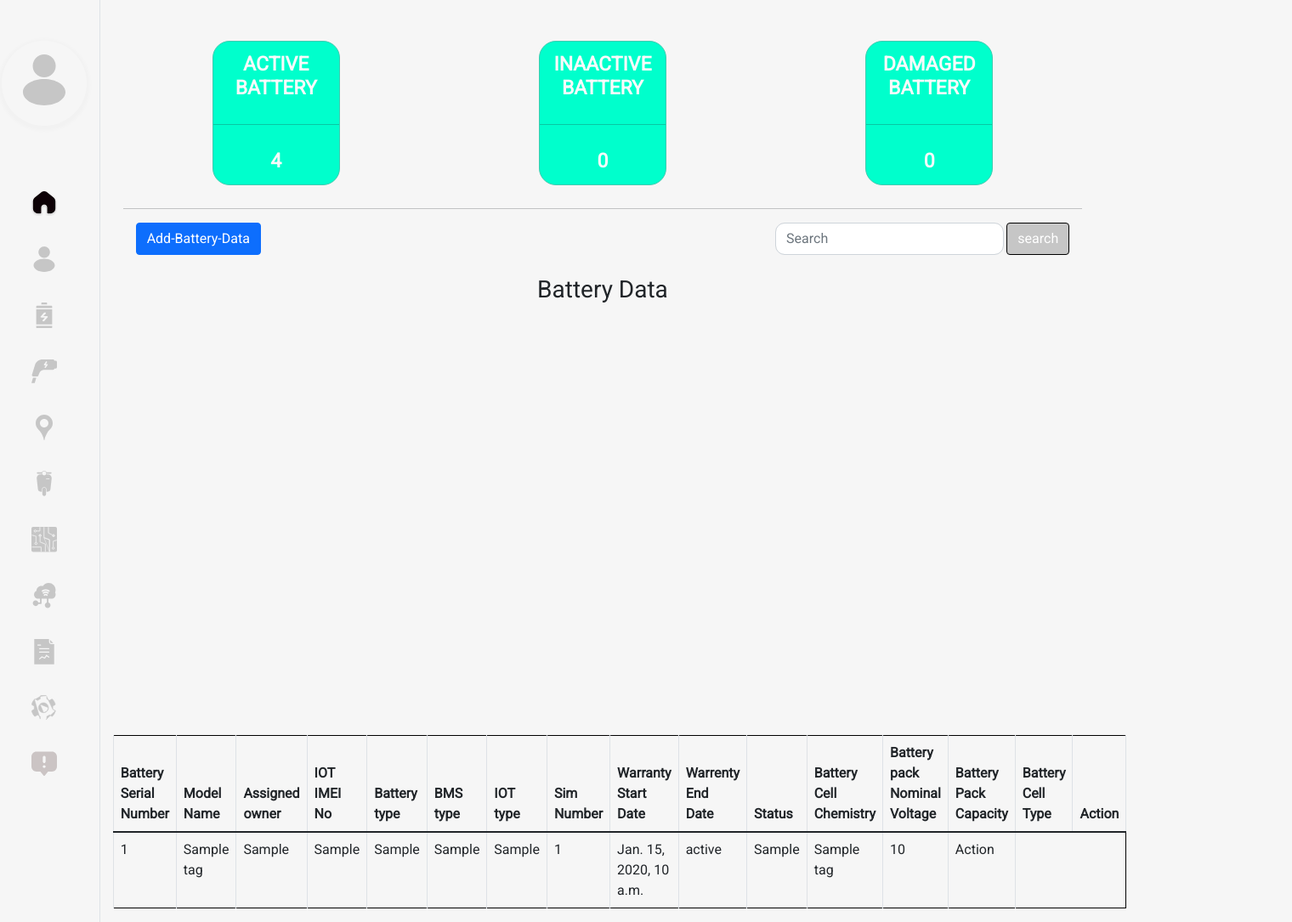
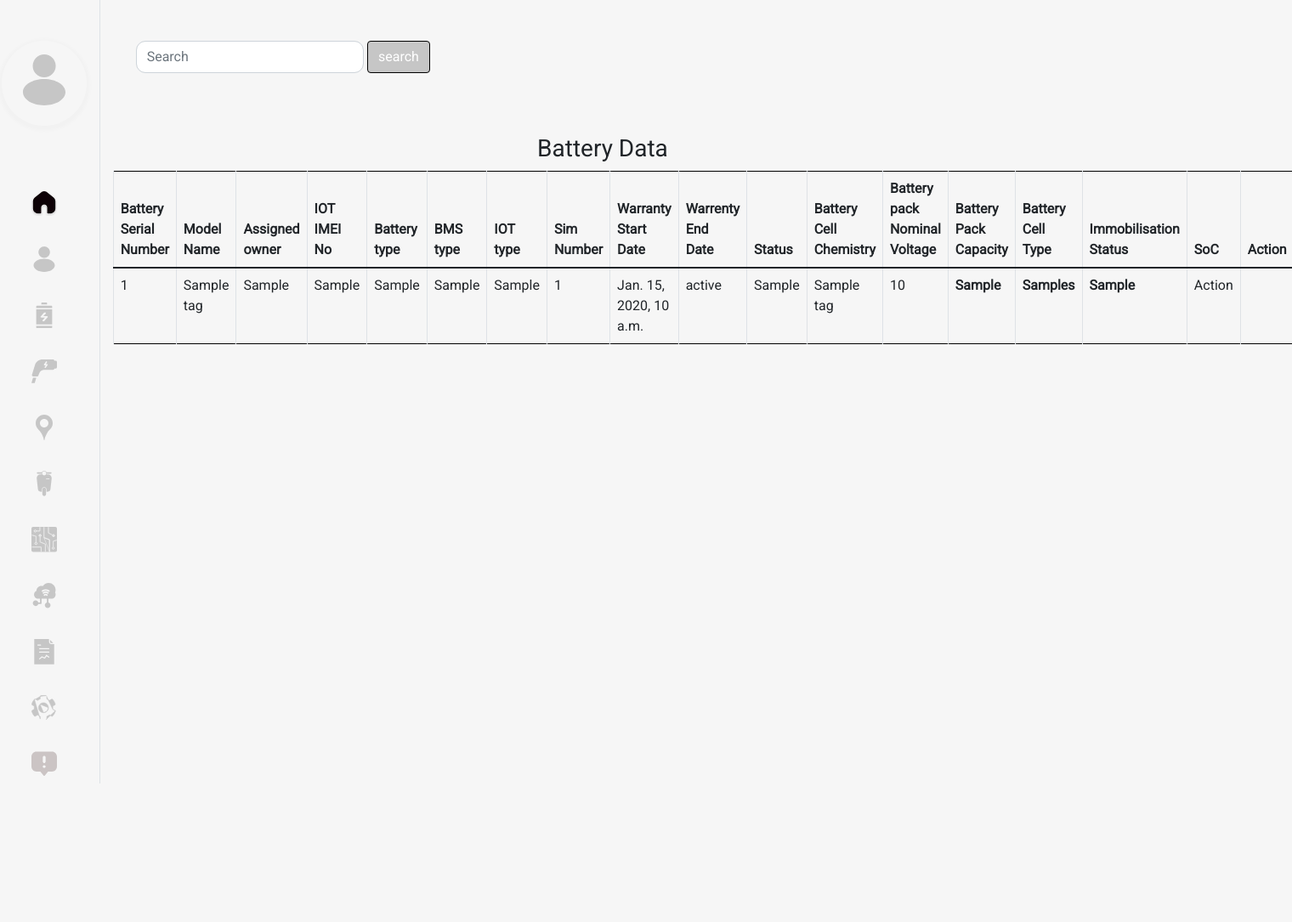
Before and after one commit to anirudh-ramesh/cerberus.py, a Django app: template cerberus/accounts/templates/accounts/view_all_battery.html in a window 1520 px wide. Shown: the whole page at 85% size. After the commit the page ends 922 px from the top, so only its background shows below. Run offline with Django 4.2, Linux system fonts and the light colour scheme; the template is opened without the code that fills it: most values are stand-ins (such as "Sample title", 1, 10 or a date in 2020); some libraries are stand-ins or nearby versions.

Commit message:
removing active inacrive status and add button in view battery

```diff
--- a/cerberus/accounts/static/accounts/css/base.css
+++ b/cerberus/accounts/static/accounts/css/base.css
@@ -254,10 +254,10 @@
     border: 1px solid black;
     background-color: #c6c6c6;
 }
-#table-scrollable-div{
+/* #table-scrollable-div{
 width: 600px !important;
 height: 500px !important;
-}
+} */
 
 .table_view_battery{
     border: 1px solid rgb(0, 0, 0);
--- a/cerberus/accounts/templates/accounts/view_all_battery.html
+++ b/cerberus/accounts/templates/accounts/view_all_battery.html
@@ -10,40 +10,16 @@
 
 {% block menu %}
 <div class="col-md-10 ">
-<div class="row d-flex justify-content-around mt-5">
-   <div class="col-md-2 " id="battery-status-box">
-       <h6 class="battery-status-box-label">ACTIVE BATTERY</h6>
-       <hr>
-       <h6 class="battery-status-box-label">4 </h6>
-   </div>
-   <div class="col-md-2 " id="battery-status-box">
-      <h6 class="battery-status-box-label" >INAACTIVE BATTERY</h6>
-       <hr>
-       <h6 class="battery-status-box-label">0 </h6>
-   </div>
-   <div class="col-md-2  " id="battery-status-box">
-      <h6 class="battery-status-box-label">DAMAGED BATTERY</h6>
-       <hr>
-       <h6 class="battery-status-box-label">0</h6>
-   </div>
-</div>
-<hr class="battery-status-box-break">
-<div class="row ">
-   <div class="col-md-12 d-flex flex-row justify-content-between">
-      <div class="col-md-2">
-         <form method="post">
-            {% csrf_token %}
-            <button class="btn btn-primary" id="Add-Battery-Data">
-               Add-Battery-Data
-            </button>
-         </form>
-      </div>
+
+
+<div class="row py-5">
+   <div class="col-md-12 d-flex flex-row justify-content-between ">
       <div class="col-md-4 input-group">
          <form method="post" class="d-flex flex-row" id="view-battery-search-form">
             {% csrf_token %}
          <input type="search" class="form-control rounded" id="view-battery-search-bar" placeholder="Search" aria-label="Search" aria-describedby="search-addon" />
-         <button type="button" class="btn btn-primary" id="view-battery-search-button">search</button>
-         <form>
+         <button type="submit" class="btn btn-primary" id="view-battery-search-button">search</button>
+         </form>
        </div>
    </div>
 </div>
@@ -70,6 +46,8 @@
        <th>Battery pack Nominal Voltage</th>
        <th>Battery Pack Capacity</th>
        <th>Battery Cell Type</th>
+       <th>Immobilisation Status</th>
+       <th>SoC</th>
        <th>Action</th>
      </tr>
    </thead>
@@ -89,6 +67,9 @@
     <td>{{tag.Battery_Cell_Chemistry}}</td>
     <td>{{tag.Battery_pack_Nominal_Voltage}}</td>
     <td>{{tag.Battery_Pack_Capacity}}</td>
+    <th>{{tag.Battery_Cell_Type}}</th>
+   <th>{{tag.Immobilisation_Statu}}s</th>
+   <th>{{tag.SoC}}</th>
     <td>Action</td>
     </tr>
    </tbody>
--- a/cerberus/cerberus_django/settings.py
+++ b/cerberus/cerberus_django/settings.py
@@ -9,7 +9,7 @@
 For the full list of settings and their values, see
 https://docs.djangoproject.com/en/4.1/ref/settings/
 """
-
+import redis
 from pathlib import Path
 from decouple import config
 
@@ -172,3 +172,5 @@
 # https://docs.djangoproject.com/en/4.1/ref/settings/#default-auto-field
 
 DEFAULT_AUTO_FIELD = 'django.db.models.BigAutoField'
+
+REDIS_CONNECTION=redis.Redis(host='localhost', port=6379, db=0)
--- a/cerberus/requirements.txt
+++ b/cerberus/requirements.txt
@@ -5,4 +5,5 @@
 django-allauth==0.51.0
 python-jose==3.3.0
 python-decouple==3.7
+redis==4.3.4
 git+https://github.com/Peter-Slump/django-keycloak.git
```
Also changed, not shown: cerberus/accounts/views.py (+12 -5 lines).
